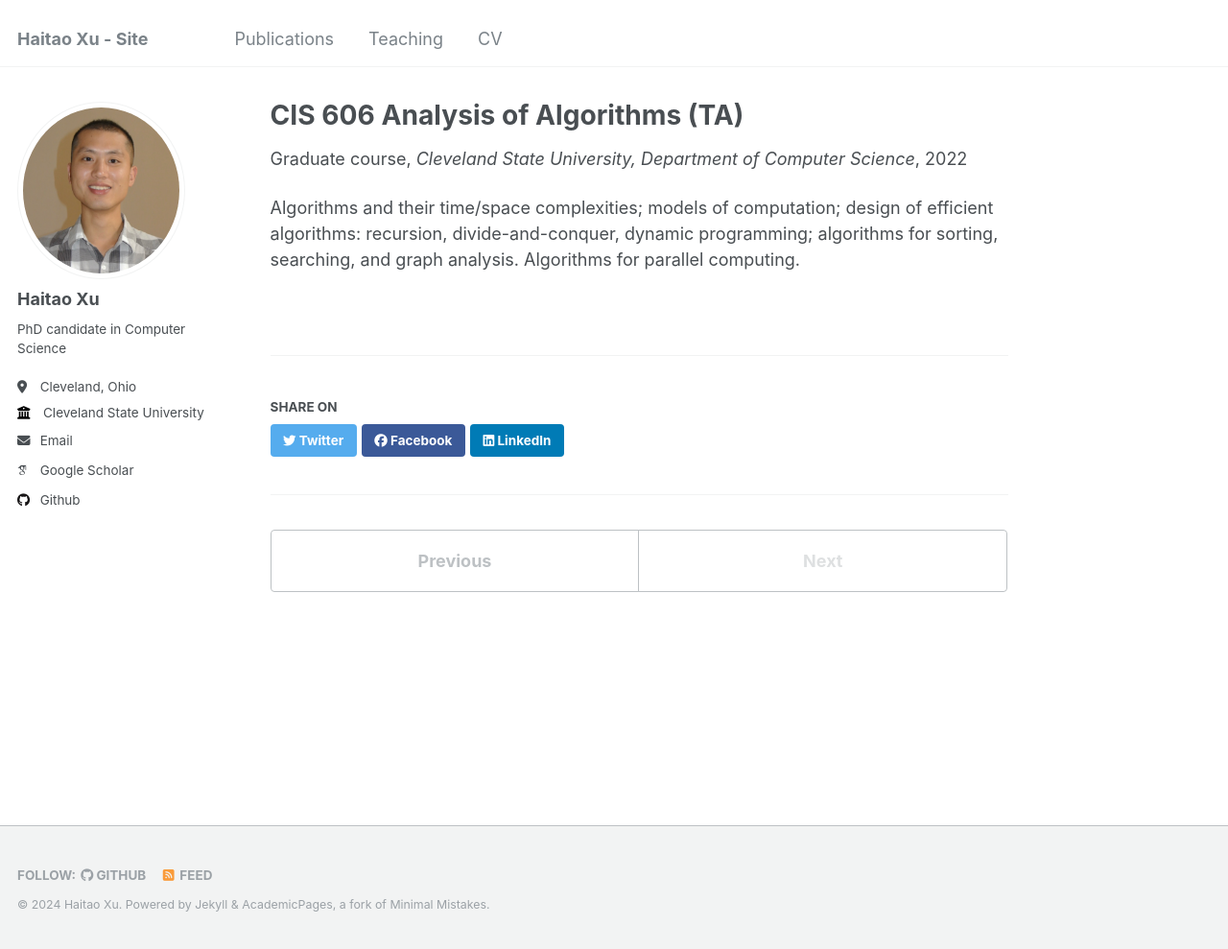
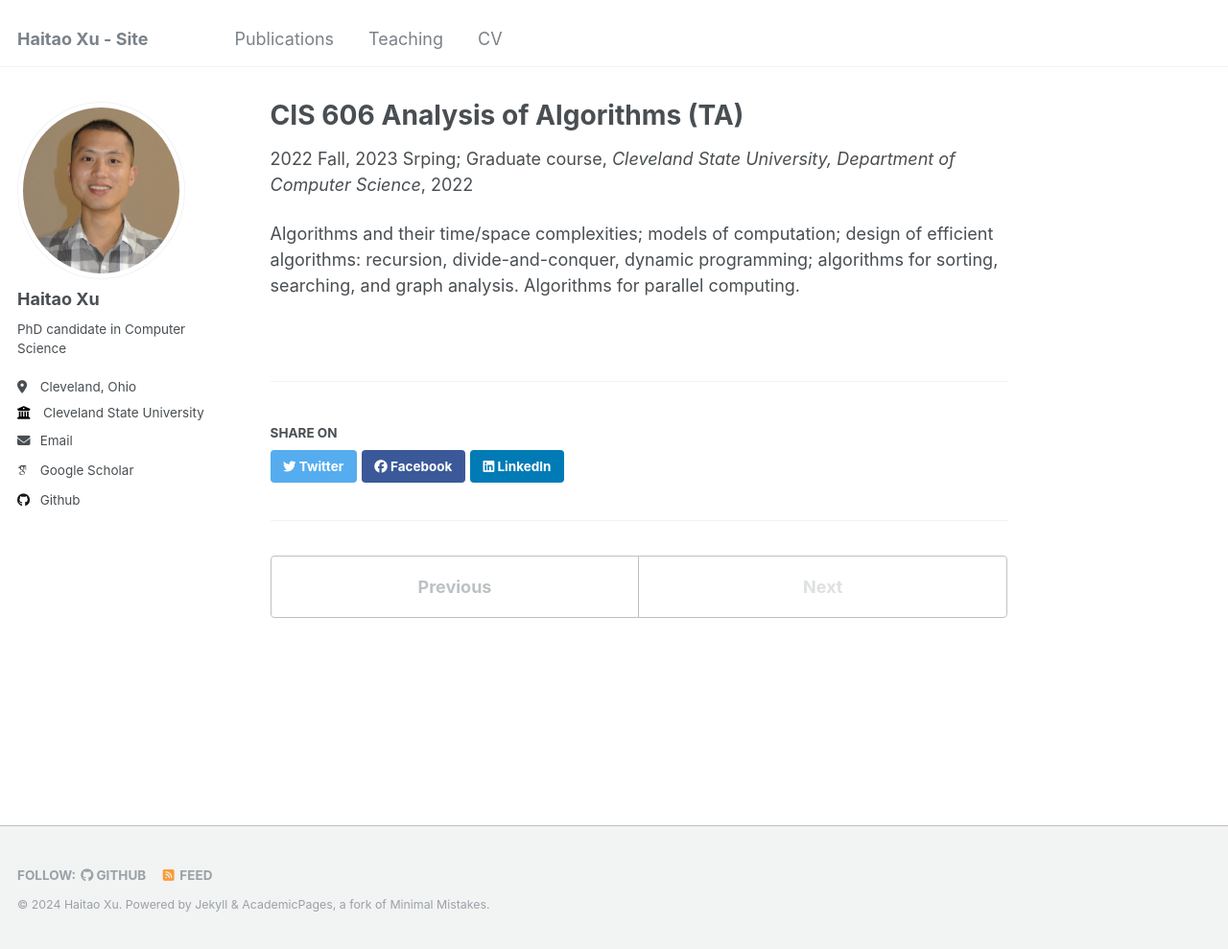
Before and after one commit to haitaotsui/haitaotsui.github.io, a Jekyll site: the page built from _teaching/2022-fall-teaching-1.md, in a window 1280 px wide and 989 px high. Shown: the whole window at 96% size. Built offline with Jekyll 4.4.1, drawn with Linux system fonts in a browser that asks for light colours; some web fonts are replaced.

Commit message:
Update 2022-fall-teaching-1.md

```diff
--- a/_teaching/2022-fall-teaching-1.md
+++ b/_teaching/2022-fall-teaching-1.md
@@ -1,7 +1,7 @@
 ---
 title: "CIS 606 Analysis of Algorithms (TA)"
 collection: teaching
-type: "Graduate course"
+type: "2022 Fall, 2023 Srping; Graduate course"
 permalink: /teaching/2014-spring-teaching-1
 venue: "Cleveland State University, Department of Computer Science"
 date: 2022-08-26
```
